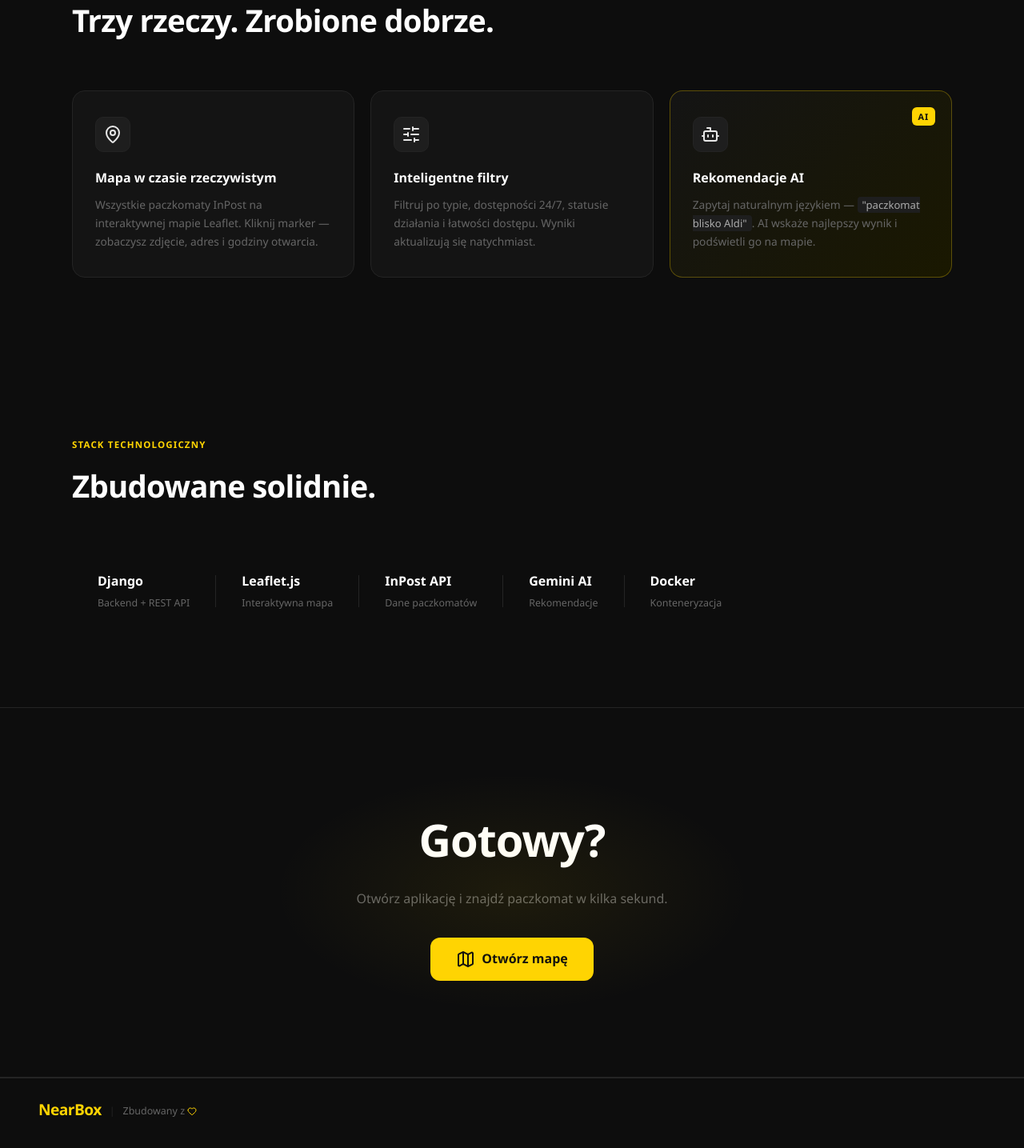
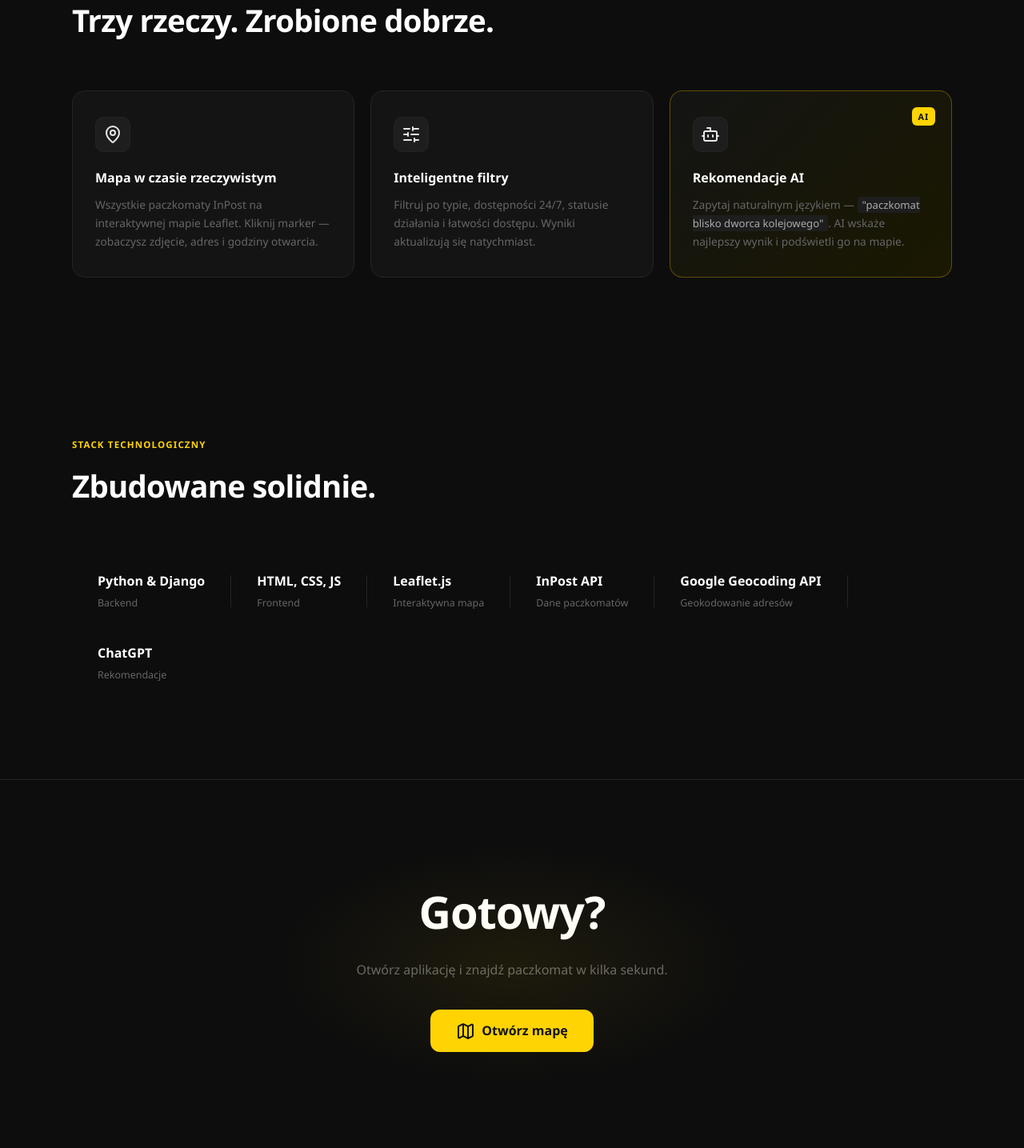
Before and after one commit to Adsutori/NearBox, a Django app: page / in a window 1280 px wide. Shown: the part 935-2370 px from the top of the page at 80% size. Before the commit the page ends 2331 px from the top, so only its background shows below. Run offline with Django 5.2, Linux system fonts and the light colour scheme.

Commit message:
finish landing

```diff
--- a/app/templates/landing.html
+++ b/app/templates/landing.html
@@ -65,7 +65,7 @@
         </div>
     </div>
 
-    <!-- ✅ MOCKUP TERAZ WEWNĄTRZ hero-inner -->
+    <!-- MOCKUP  -->
     <div class="hero-mockup">
         <div class="mockup-bar">
             <span class="dot r"></span>
@@ -132,7 +132,7 @@
                 <i data-lucide="bot"></i>
             </div>
             <h3>Rekomendacje AI</h3>
-            <p>Zapytaj naturalnym językiem — <em>"paczkomat blisko Aldi"</em>.
+            <p>Zapytaj naturalnym językiem — <em>"paczkomat blisko dworca kolejowego"</em>.
                AI wskaże najlepszy wynik i podświetli go na mapie.</p>
         </div>
 
@@ -147,8 +147,13 @@
 
     <div class="stack-list">
         <div class="stack-item">
-            <span class="stack-name">Django</span>
-            <span class="stack-desc">Backend + REST API</span>
+            <span class="stack-name">Python & Django</span>
+            <span class="stack-desc">Backend</span>
+        </div>
+        <div class="stack-divider"></div>
+        <div class="stack-item">
+            <span class="stack-name">HTML, CSS, JS</span>
+            <span class="stack-desc">Frontend</span>
         </div>
         <div class="stack-divider"></div>
         <div class="stack-item">
@@ -162,13 +167,13 @@
         </div>
         <div class="stack-divider"></div>
         <div class="stack-item">
-            <span class="stack-name">Gemini AI</span>
-            <span class="stack-desc">Rekomendacje</span>
+            <span class="stack-name">Google Geocoding API</span>
+            <span class="stack-desc">Geokodowanie adresów</span>
         </div>
         <div class="stack-divider"></div>
         <div class="stack-item">
-            <span class="stack-name">Docker</span>
-            <span class="stack-desc">Konteneryzacja</span>
+            <span class="stack-name">ChatGPT</span>
+            <span class="stack-desc">Rekomendacje</span>
         </div>
     </div>
 </section>
```
